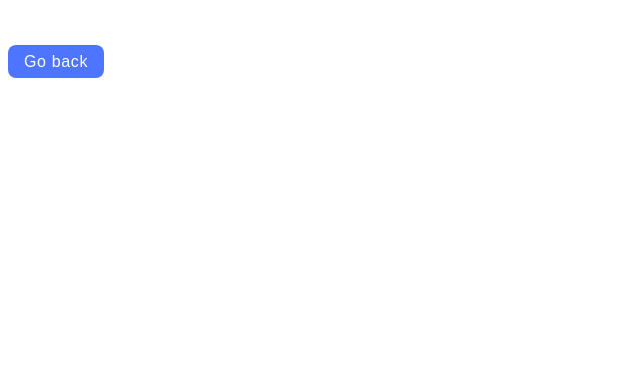
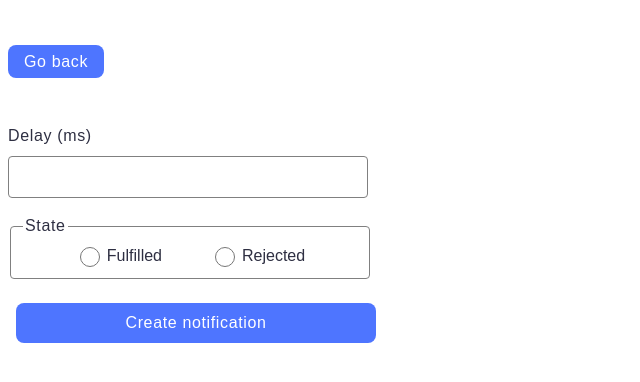
Before and after one commit to MikulaAnna/goit-js-hw-10, a website built with Vite: page src/2-snackbar.html in a window 1280 px wide. Shown: the whole page, without its empty margins (0-640 px from the left). Built offline with nearby package versions, Linux system fonts and the light colour scheme.

Commit message:
add: js code

```diff
--- a/src/2-snackbar.html
+++ b/src/2-snackbar.html
@@ -5,7 +5,7 @@
 	<meta charset="UTF-8" />
 	<meta http-equiv="X-UA-Compatible" content="IE=edge" />
 	<meta name="viewport" content="width=device-width, initial-scale=1.0" />
-	<title>Form</title>
+	<title>Snackbar</title>
 	<link rel="stylesheet" href="./css/styles.css" />
 </head>
 
@@ -15,7 +15,27 @@
 		<a href="./index.html">Go back</a>
 	</section>
 
+	<form class="form">
 
+		<label class="form-label">
+			Delay (ms)
+			<input class="delay-input" type="number" name="delay" required />
+		</label>
+
+		<fieldset class="fieldset">
+			<legend class="legend">State</legend>
+			<label class="fieldset-label">
+				<input type="radio" name="state" value="fulfilled" required />
+				Fulfilled
+			</label>
+			<label class="fieldset-label">
+				<input type="radio" name="state" value="rejected" required />
+				Rejected
+			</label>
+		</fieldset>
+
+		<button class="notification-btn" type="submit">Create notification</button>
+	</form>
 
 	<script src="./js/2-snackbar.js" type="module"></script>
 
--- a/src/css/styles.css
+++ b/src/css/styles.css
@@ -78,7 +78,7 @@ button:disabled {
   cursor: not-allowed;
 }
 
-input {
+#datetime-picker {
   border: 1px solid #808080;
   border-radius: 4px;
   padding: 8px 16px;
@@ -91,16 +91,18 @@ input {
   color: #2e2f42;
 }
 
-input:hover {
+#datetime-picker,
+.delay-input:hover {
   transition: border-color 0.3s;
   border-color: #000000;
 }
 
-input:focus {
+#datetime-picker,
+.delay-input:focus {
   border-color: #4e75ff;
   outline: none;
 }
-input:disabled {
+#datetime-picker:disabled {
   background: #fafafa;
   color: #808080;
 }
@@ -137,3 +139,77 @@ input:disabled {
   line-height: 1.5;
   color: #2e2f42;
 }
+
+.form-label {
+  display: flex;
+  flex-direction: column;
+  row-gap: 8px;
+  font-family: 'Montserrat', sans-serif;
+  font-weight: 400;
+  font-size: 16px;
+  line-height: 1.5;
+  letter-spacing: 0.04em;
+  color: #2e2f42;
+}
+.delay-input {
+  width: 360px;
+  margin-bottom: 16px;
+  border: 1px solid #808080;
+  border-radius: 4px;
+  padding: 8px 16px;
+  font-family: 'Montserrat', sans-serif;
+  font-weight: 400;
+  font-size: 16px;
+  line-height: 1.5;
+  letter-spacing: 0.04em;
+  color: #2e2f42;
+}
+
+.fieldset {
+  width: 360px;
+  display: flex;
+  align-items: center;
+  justify-content: center;
+  column-gap: 48px;
+  border: 1px solid rgb(128, 128, 128);
+  border-radius: 4px;
+  margin-bottom: 24px;
+}
+.legend {
+  font-family: 'Montserrat', sans-serif;
+  font-weight: 400;
+  font-size: 16px;
+  line-height: 1.5;
+  letter-spacing: 0.04em;
+  color: #2e2f42;
+}
+.notification-btn {
+  width: 360px;
+  height: 40px;
+  padding: 8px 16px 8px 16px;
+  border-radius: 8px;
+  background-color: rgb(78, 117, 255);
+  border: none;
+  color: rgb(255, 255, 255);
+  font-size: 16px;
+  font-weight: 500;
+  line-height: 1.5;
+  letter-spacing: 0.04em;
+}
+
+.fieldset-label {
+  display: flex;
+   column-gap: 4px;
+  align-items: center;
+  justify-content: center;
+  font-family: "Montserrat", sans-serif;
+font-weight: 400;
+font-size: 16px;
+line-height: 1.5;
+color: #2e2f42;
+}
+
+.fieldset input {
+  width: 20px;
+  height: 20px;
+}
--- a/src/js/2-snackbar.js
+++ b/src/js/2-snackbar.js
@@ -0,0 +1,52 @@
+// INCLUDING LIBRARY IZITOAST
+
+import iziToast from 'izitoast';
+import 'izitoast/dist/css/iziToast.min.css';
+
+const form = document.querySelector('form');
+
+form.addEventListener('submit', generatePromises);
+
+function generatePromises(event) {
+  event.preventDefault();
+
+  const delay = parseInt(event.currentTarget.elements.delay.value);
+  const state = event.currentTarget.elements.state.value;
+
+  setTimeout(() => {
+    let promise;
+
+    promise = new Promise((resolve, reject) => {
+      setTimeout(() => {
+        if (state === 'fulfilled') {
+          resolve(delay);
+        } else if (state === 'rejected') {
+          reject(delay);
+        }
+      }, delay);
+    });
+
+    promise
+      .then(delay => {
+        iziToast.success({
+          timeout: false,
+          message: `Fulfilled promise in ${delay} ms`,
+          messageColor: 'rgb(255, 255, 255)',
+          messageSize: '16px',
+          backgroundColor: 'rgb(89, 161, 13)',
+          maxWidth: '384px',
+          position: 'topRight',
+          progressBarColor: 'rgb(50, 97, 1)',
+        });
+      })
+
+      .catch(delay => {
+        iziToast.error({
+          message: `Rejected promise in ${delay}ms`,
+          position: 'topRight',
+        });
+      });
+  }, delay);
+
+  event.currentTarget.reset();
+}
```
